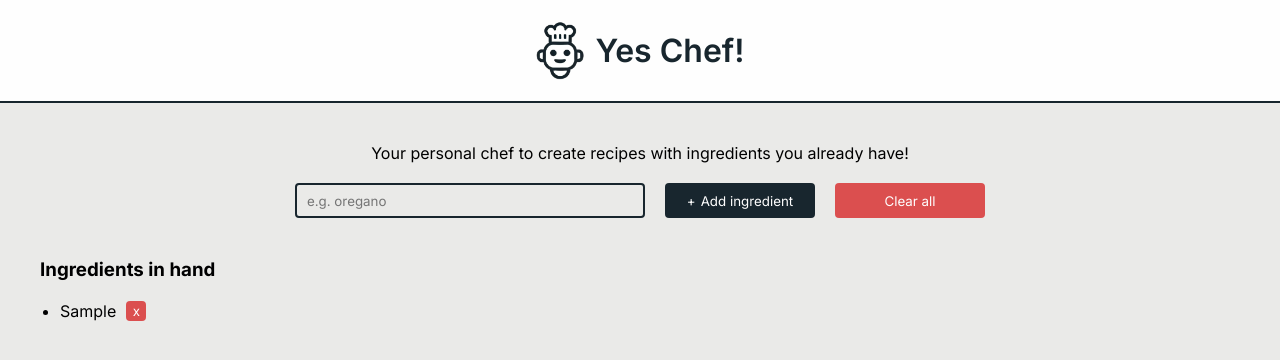
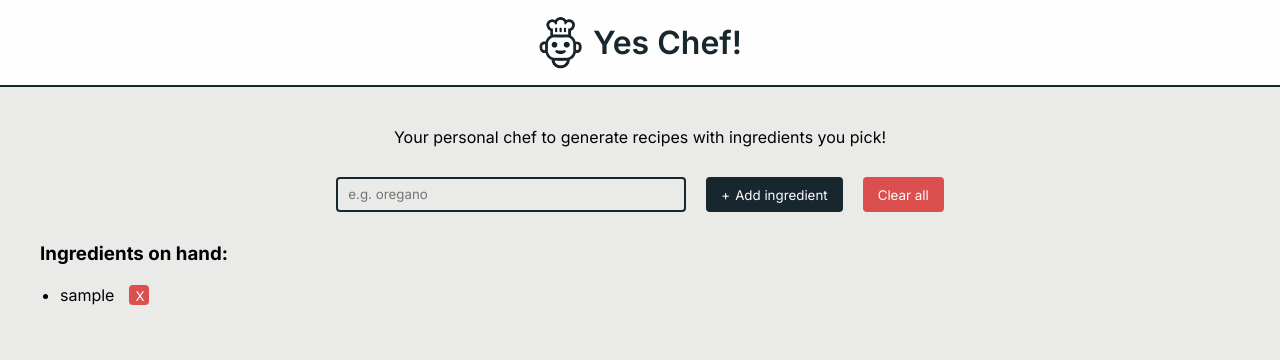
Before and after one commit to gyetis/yes-chef, a React (Vite) app: page / in a window 1280 px wide. Both pictures are taken after typing "Sample" into the empty fields and a click on the button "Add ingredient". Shown: the top 360 px of the page. Built offline with nearby package versions, Linux system fonts and the light colour scheme.

Commit message:
Added get recipe box & UI updates

```diff
--- a/src/components/IngredientItem.jsx
+++ b/src/components/IngredientItem.jsx
@@ -7,7 +7,7 @@ export const IngredientItem = ({ item, onDelete }) => {
                 type="button"
                 onClick={onDelete}
             >
-                x
+                X
             </button>
         </div>
     );
--- a/src/components/IngredientSection.jsx
+++ b/src/components/IngredientSection.jsx
@@ -7,7 +7,9 @@ export const IngredientSection = () => {
     const [ingredients, setIngredients] = useState([]);
 
     function addIngredient(formData) {
-        const ingredient = String(formData.get('ingredient') ?? '').trim();
+        const ingredient = String(formData.get('ingredient') ?? '')
+            .trim()
+            .toLocaleLowerCase();
 
         if (!ingredient || ingredient.length === 0) return;
 
@@ -28,9 +30,9 @@ export const IngredientSection = () => {
 
     return (
         <section>
-            <p>
-                Your personal chef to create recipes with ingredients you
-                already have!
+            <p className="section-description">
+                Your personal chef to generate recipes with ingredients you
+                pick!
             </p>
             <form action={addIngredient}>
                 <input
@@ -51,7 +53,9 @@ export const IngredientSection = () => {
                     </button>
                 )}
             </form>
-            {ingredients.length > 0 && <h3>Ingredients in hand</h3>}
+            {ingredients.length > 0 && (
+                <div>
+                    <h3>Ingredients on hand:</h3>
                     <ul className="ingredient-list">
                         {ingredients.map((ingredient, index) => (
                             <IngredientItem
@@ -61,6 +65,17 @@ export const IngredientSection = () => {
                             />
                         ))}
                     </ul>
+                </div>
+            )}
+            {ingredients.length > 3 && (
+                <div className="get-recipe-container">
+                    <div className="get-recipe-description">
+                        <h4>Ready for a recipe?</h4>
+                        <p>Generate a recipe from your list of ingredients.</p>
+                    </div>
+                    <button>Get a recipe</button>
+                </div>
+            )}
         </section>
     );
 };
--- a/src/styles/headerStyles.css
+++ b/src/styles/headerStyles.css
@@ -3,7 +3,7 @@ header {
     flex-direction: row;
     align-items: center;
     justify-content: center;
-    padding: 20px;
+    padding: 15px;
     gap: 10px;
     background: #fefefe;
     color: #18262e;
@@ -11,7 +11,7 @@ header {
 }
 
 header img {
-    width: 50px;
+    width: 45px;
     background: #fefefe;
 }
 
--- a/src/styles/index.css
+++ b/src/styles/index.css
@@ -5,3 +5,17 @@
     font-family: 'Inter', sans-serif;
     background: #eaeae8;
 }
+
+button {
+    font-family: 'Inter', sans-serif;
+    height: 35px;
+    border-radius: 4px;
+    padding: 10px 15px;
+    border: none;
+    color: #fefefe;
+    cursor: pointer;
+}
+
+button:hover {
+    opacity: 0.6;
+}
--- a/src/styles/mainStyles.css
+++ b/src/styles/mainStyles.css
@@ -8,12 +8,7 @@ main {
 section {
     display: flex;
     flex-direction: column;
-}
-
-section p {
-    align-self: center;
-    text-align: center;
-    margin-bottom: 20px;
+    gap: 30px;
 }
 
 form {
@@ -21,7 +16,6 @@ form {
     align-items: center;
     justify-content: center;
     gap: 20px;
-    margin-bottom: 40px;
 }
 
 form input {
@@ -34,19 +28,13 @@ form input {
     max-width: 350px;
 }
 
-.submit-btn {
-    font-family: Inter, sans-serif;
-    height: 35px;
-    width: 150px;
-    border-radius: 4px;
-    border: none;
-    background: #18262e;
-    color: #fefefe;
-    cursor: pointer;
+.section-description {
+    align-self: center;
+    text-align: center;
 }
 
-.submit-btn:hover {
-    opacity: 0.6;
+.submit-btn {
+    background: #18262e;
 }
 
 .submit-btn::before {
@@ -55,18 +43,7 @@ form input {
 }
 
 .clear-btn {
-    font-family: Inter, sans-serif;
-    height: 35px;
-    width: 150px;
-    border-radius: 4px;
-    border: none;
     background: #db4f4f;
-    color: #fefefe;
-    cursor: pointer;
-}
-
-.clear-btn:hover {
-    opacity: 0.6;
 }
 
 .ingredient-list {
@@ -80,21 +57,47 @@ form input {
     display: flex;
     flex-direction: row;
     align-items: center;
-    gap: 10px;
+    gap: 15px;
     margin-left: 20px;
 }
 
 .ingredient-delete-btn {
-    text-align: center;
-    border: none;
-    border-radius: 4px;
     background: #db4f4f;
-    color: white;
     width: 20px;
     height: 20px;
-    cursor: pointer;
+    padding: 3px 6px;
 }
 
-.ingredient-delete-btn:hover {
-    opacity: 0.6;
+.get-recipe-container {
+    display: flex;
+    align-items: center;
+    justify-content: space-between;
+    border-radius: 8px;
+    padding: 20px;
+    background: #f0efeb;
+    box-shadow: 1px 1px 2px 1px rgba(0, 0, 0, 0.08);
 }
+
+.get-recipe-container h4 {
+    background: #f0efeb;
+    font-family: 'Inter', sans-serif;
+}
+
+.get-recipe-container p {
+    background: #f0efeb;
+    color: #6b7280;
+    font-size: 14px;
+    font-family: 'Inter', sans-serif;
+    align-self: flex-start;
+}
+
+.get-recipe-container button {
+    background: #18262e;
+}
+
+.get-recipe-description {
+    display: flex;
+    flex-direction: column;
+    align-items: flex-start;
+    gap: 4px;
+}
```
Lines whose indentation alone changed are shown as unchanged.
